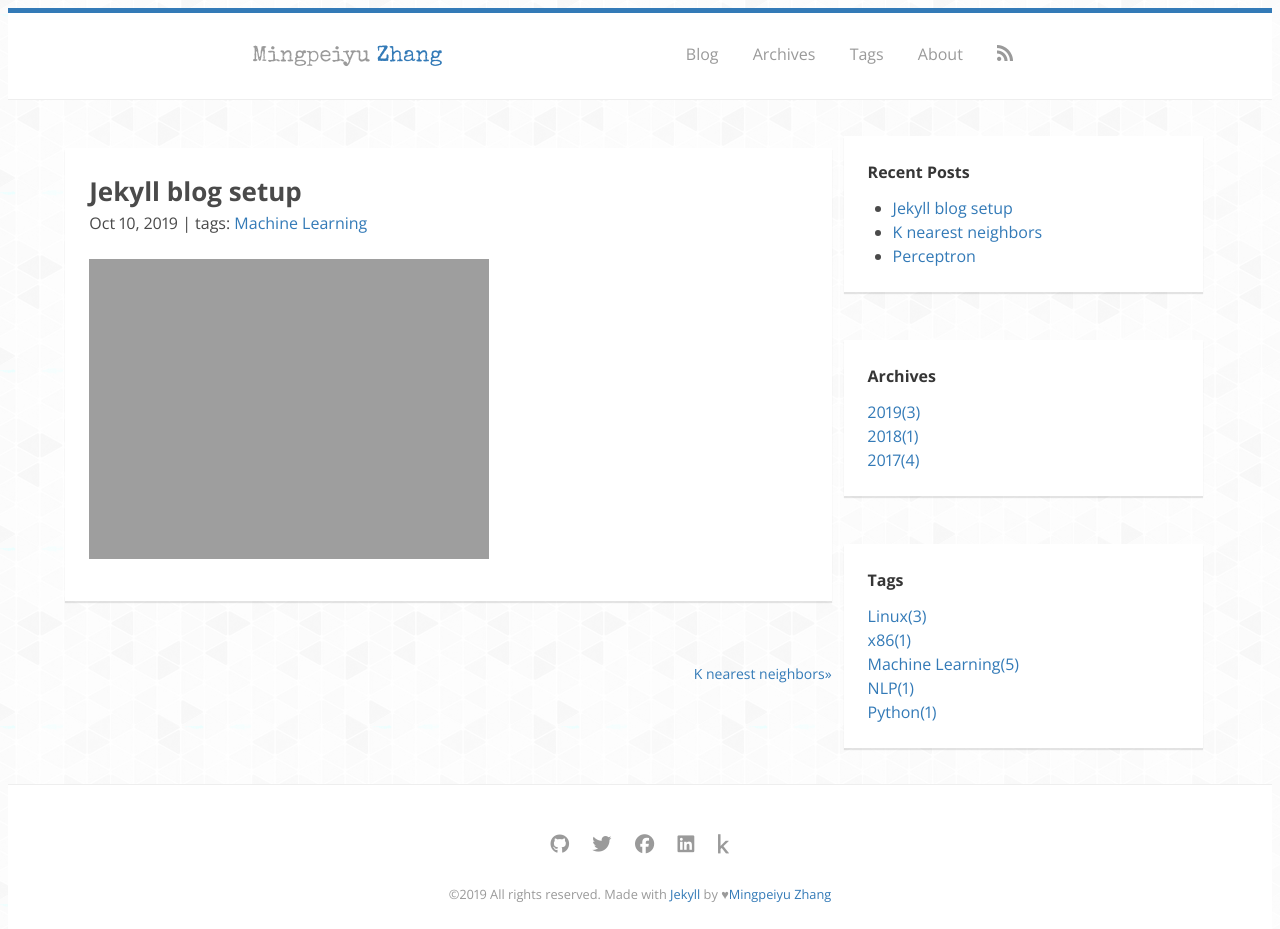
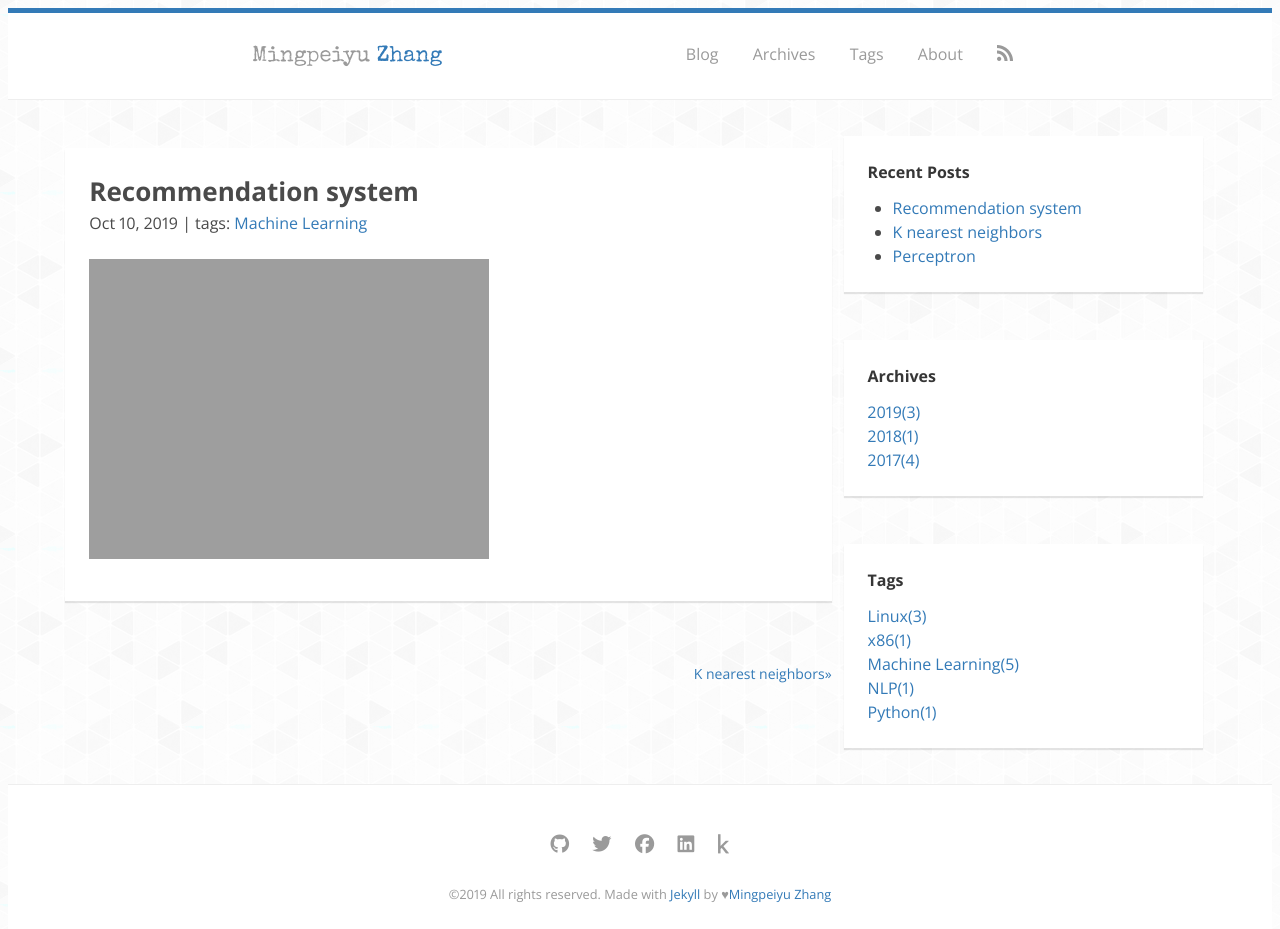
Before and after one commit to zmpyzmpy/zmpyzmpy.github.io, a Jekyll site: the page built from _posts/2019-10-10-recommendation-system.md, in a window 1280 px wide. Built offline with Jekyll 4.4.1, drawn with Linux system fonts in a browser that asks for light colours; nearby versions of some CDN libraries; some web fonts are replaced; comment, search, counter and statistics services are not loaded.

Commit message:
Update 2019-10-10-recommendation-system.md

```diff
--- a/_posts/2019-10-10-recommendation-system.md
+++ b/_posts/2019-10-10-recommendation-system.md
@@ -1,6 +1,6 @@
 ---
 layout: post
-title:  "Jekyll blog setup"
+title:  "Recommendation system"
 date: 2019-10-10 11:27:02 +0800
 tags:
 - Machine Learning
```
